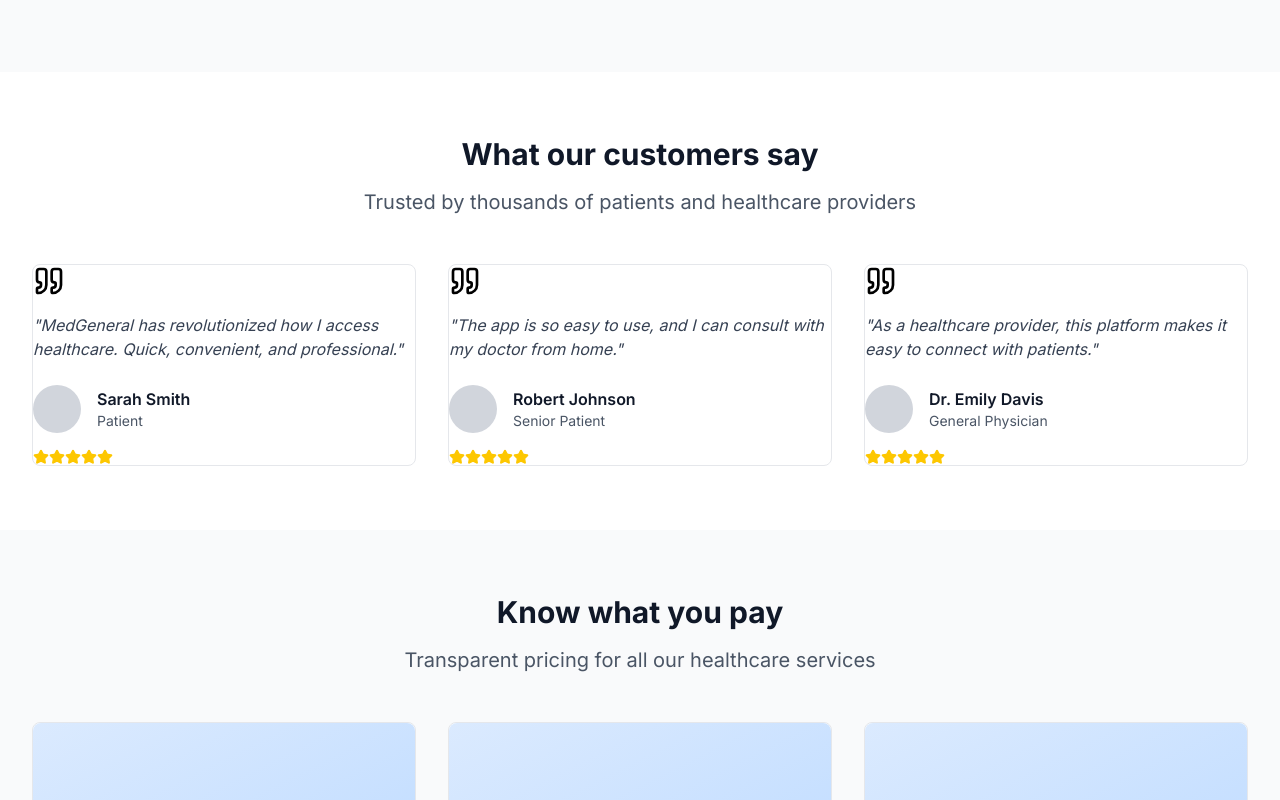
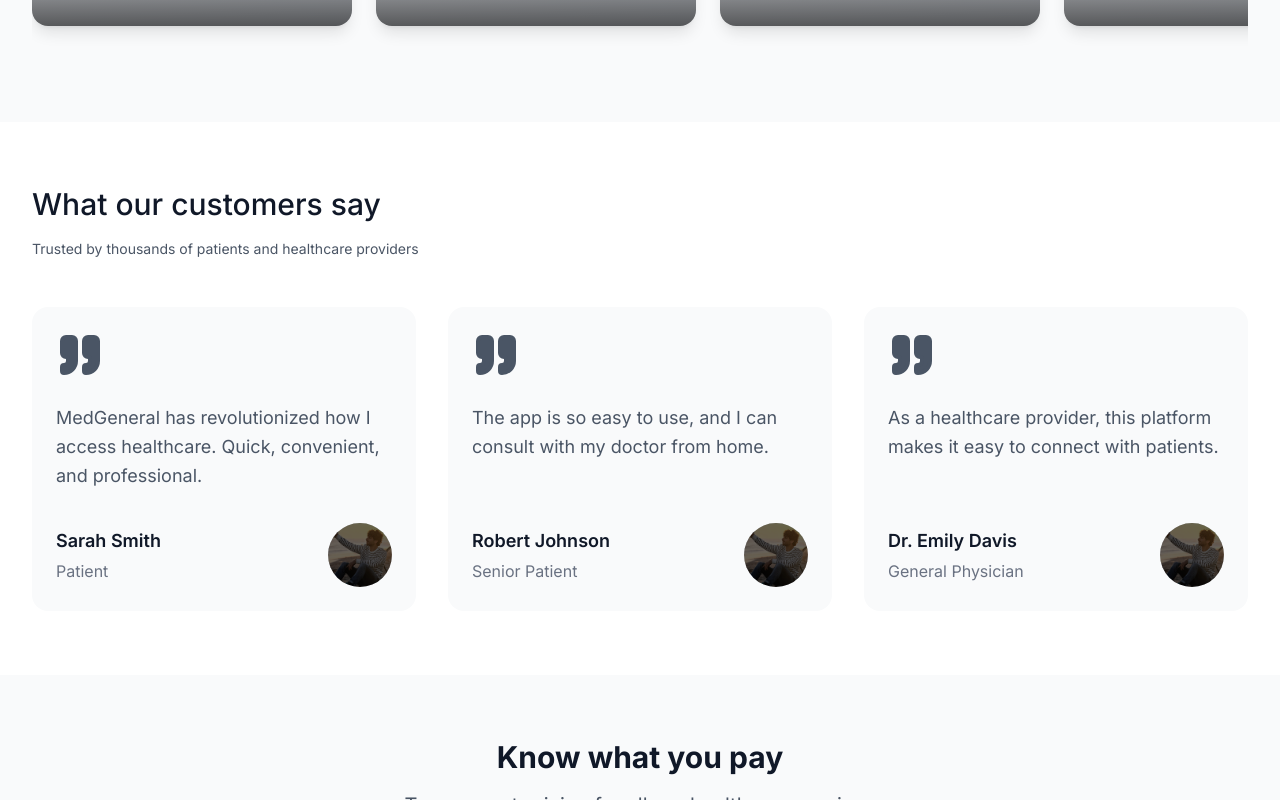
Before and after one commit to mediversal-health/mediversal-landing-page, a Next.js app: page / in a window 1280 px wide. Shown: the part 2360-3160 px from the top of the page. Built offline with nearby package versions, Linux system fonts and the light colour scheme; no server answers.

Commit message:
`Refactor Testimonials component and Card component to improve layout and styling`

```diff
--- a/src/app/components/sections/Testimonials.tsx
+++ b/src/app/components/sections/Testimonials.tsx
@@ -2,43 +2,58 @@
 import { Card } from "../ui/Card";
 import { Star, Quote } from "lucide-react";
 import { TESTIMONIALS } from "../../utils/constants";
+import Image from "next/image";
 
 export const Testimonials: React.FC = () => {
   return (
     <section className="py-16 bg-white">
       <div className="max-w-7xl mx-auto px-4 sm:px-6 lg:px-8">
-        <div className="text-center mb-12">
-          <h2 className="text-3xl font-bold text-gray-900 mb-4">
+        <div className="text-start mb-12">
+          <h2 className="text-3xl font-medium text-gray-900 mb-4">
             What our customers say
           </h2>
-          <p className="text-xl text-gray-600">
+          <p className="text-[14px] text-gray-600">
             Trusted by thousands of patients and healthcare providers
           </p>
         </div>
 
         <div className="grid grid-cols-1 md:grid-cols-3 gap-8">
           {TESTIMONIALS.map((testimonial, index) => (
-            <Card key={index} className="relative">
-              <Quote className="h-8 w-8 text-primary-500 mb-4" />
-              <p className="text-gray-700 mb-6 italic">
-                &quot;{testimonial.content}&quot;
-              </p>
-              <div className="flex items-center">
-                <div className="w-12 h-12 bg-gray-300 rounded-full mr-4"></div>
+            <Card
+              key={index}
+              className="relative h-full flex flex-col justify-between"
+            >
+              {/* Large quote icon */}
+              <div className="mb-6">
+                <Quote className="h-12 w-12 text-gray-600 fill-current" />
+              </div>
+
+              {/* Testimonial text */}
+              <div className="flex-grow">
+                <p className="text-gray-600 text-lg leading-relaxed mb-8">
+                  {testimonial.content}
+                </p>
+              </div>
+
+              {/* Author info with image */}
+              <div className="flex items-center justify-between">
                 <div>
-                  <h4 className="font-semibold text-gray-900">
+                  <h4 className="font-semibold text-gray-900 text-lg mb-1">
                     {testimonial.name}
                   </h4>
-                  <p className="text-gray-600 text-sm">{testimonial.role}</p>
+                  <p className="text-gray-500">{testimonial.role}</p>
                 </div>
-              </div>
-              <div className="flex mt-4">
-                {[...Array(5)].map((_, i) => (
-                  <Star
-                    key={i}
-                    className="h-4 w-4 text-yellow-400 fill-current"
-                  />
-                ))}
+                <div className="w-16 h-16 bg-gray-300 rounded-full ml-4 flex-shrink-0">
+                  {testimonial.avatar && (
+                    <Image
+                      src={testimonial.avatar}
+                      alt={testimonial.name}
+                      width={100}
+                      height={100}
+                      className="w-full h-full rounded-full object-cover"
+                    />
+                  )}
+                </div>
               </div>
             </Card>
           ))}
--- a/src/app/components/ui/Card.tsx
+++ b/src/app/components/ui/Card.tsx
@@ -12,14 +12,14 @@
   padding = "md",
 }) => {
   const paddings = {
-    sm: "p-0",
-    md: "p-0",
-    lg: "p-0",
+    sm: "p-4",
+    md: "p-6",
+    lg: "p-8",
   };
 
   return (
     <div
-      className={`bg-white rounded-lg border border-gray-200 ${paddings[padding]} ${className}`}
+      className={`bg-gray-50 rounded-2xl border-0 ${paddings[padding]} ${className}`}
     >
       {children}
     </div>
--- a/src/app/utils/constants.ts
+++ b/src/app/utils/constants.ts
@@ -43,21 +43,21 @@
   {
     name: "Sarah Smith",
     role: "Patient",
-    avatar: "/images/avatar1.jpg",
+    avatar: "/images/man_taking_photo.png",
     content:
       "MedGeneral has revolutionized how I access healthcare. Quick, convenient, and professional.",
   },
   {
     name: "Robert Johnson",
     role: "Senior Patient",
-    avatar: "/images/avatar2.jpg",
+    avatar: "/images/man_taking_photo.png",
     content:
       "The app is so easy to use, and I can consult with my doctor from home.",
   },
   {
     name: "Dr. Emily Davis",
     role: "General Physician",
-    avatar: "/images/avatar3.jpg",
+    avatar: "/images/man_taking_photo.png",
     content:
       "As a healthcare provider, this platform makes it easy to connect with patients.",
   },
```
